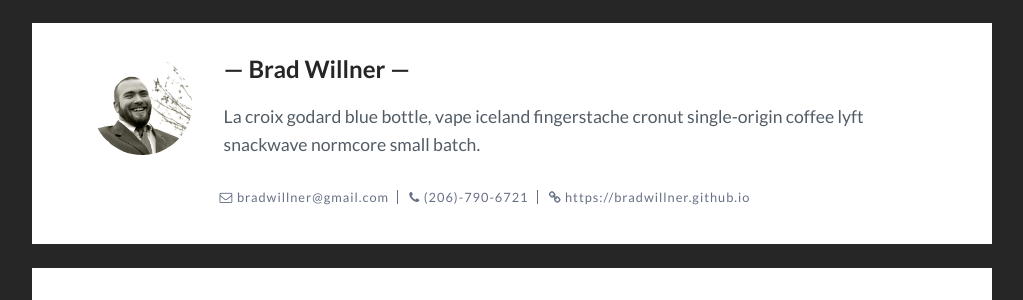
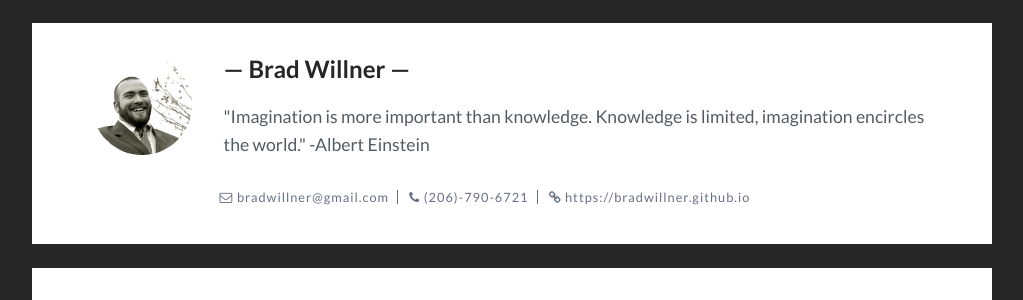
Before and after one commit to bradwillner/bradwillner.github.io, a Jekyll site: the page built from _posts/2018-05-15-funko.markdown, in a window 1280 px wide and 900 px high, scrolled down 2783 px, cut to the strip 0-506 px from the top of the window. Shown: the part 154-454 px from the top of the strip, without its empty margins (128-1151 px from the left). Built offline with Jekyll 4.4.1, drawn with Linux system fonts in a browser that asks for light colours.

Commit message:
Update post.html

```diff
--- a/_layouts/post.html
+++ b/_layouts/post.html
@@ -44,7 +44,7 @@ layout: default
       </div>
       <div class="author_info">
         <h2 class="author_title">{% if site.author-name %}{{site.author-name}}{% else %}Brad Willner{% endif %}</h2>
-        <p class="author_subtitle">{% if site.about-author %}{{site.about-author}}{% else %}La croix godard blue bottle, vape iceland fingerstache cronut single-origin coffee lyft snackwave normcore small batch.{% endif %}</p>
+        <p class="author_subtitle">{% if site.about-author %}{{site.about-author}}{% else %}"Imagination is more important than knowledge. Knowledge is limited, imagination encircles the world." -Albert Einstein{% endif %}</p>
         <div class="author_social">
           {% if site.email %}
           <span class="author_email"><i class="fa fa-envelope-o" aria-hidden="true"></i> <a href="mailto:{{site.email}}">{{site.email}}</a></span>
```
